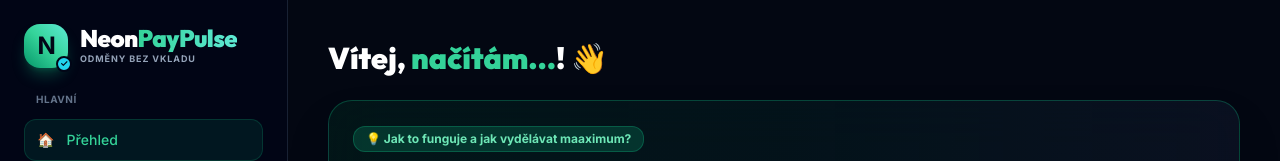
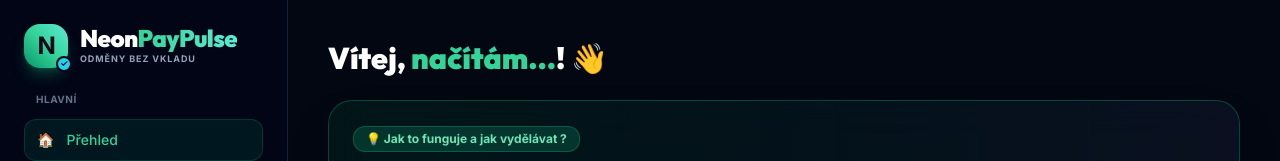
Before and after one commit to Benik123/NeonPayPulse, a website: page public/dashboard.html in a window 1280 px wide. Shown: the top 161 px of the page. Drawn offline with nearby package versions, Linux system fonts and the light colour scheme; no server answers.

Commit message:
Update dashboard text and test persistent volume

```diff
--- a/public/dashboard.html
+++ b/public/dashboard.html
@@ -145,7 +145,7 @@
                     <div class="absolute -right-6 -bottom-6 text-8xl opacity-10 select-none">🪙</div>
                     <div class="space-y-3 relative z-10">
                         <div class="inline-flex items-center space-x-2 bg-emerald-500/20 text-emerald-300 px-3 py-1 rounded-xl text-xs font-bold border border-emerald-500/30">
-                            <span>💡 Jak to funguje a jak vydělávat maaximum?</span>
+                            <span>💡 Jak to funguje a jak vydělávat ?</span>
                         </div>
                         <div class="text-xs text-slate-300 leading-relaxed space-y-3">
                             <p class="text-emerald-400 font-semibold text-sm">Vítejte v nejvýdělečnějším systému bez nutnosti jakéhokoliv vstupního vkladu! S námi peníze pouze vyděláváte!</p>
```
